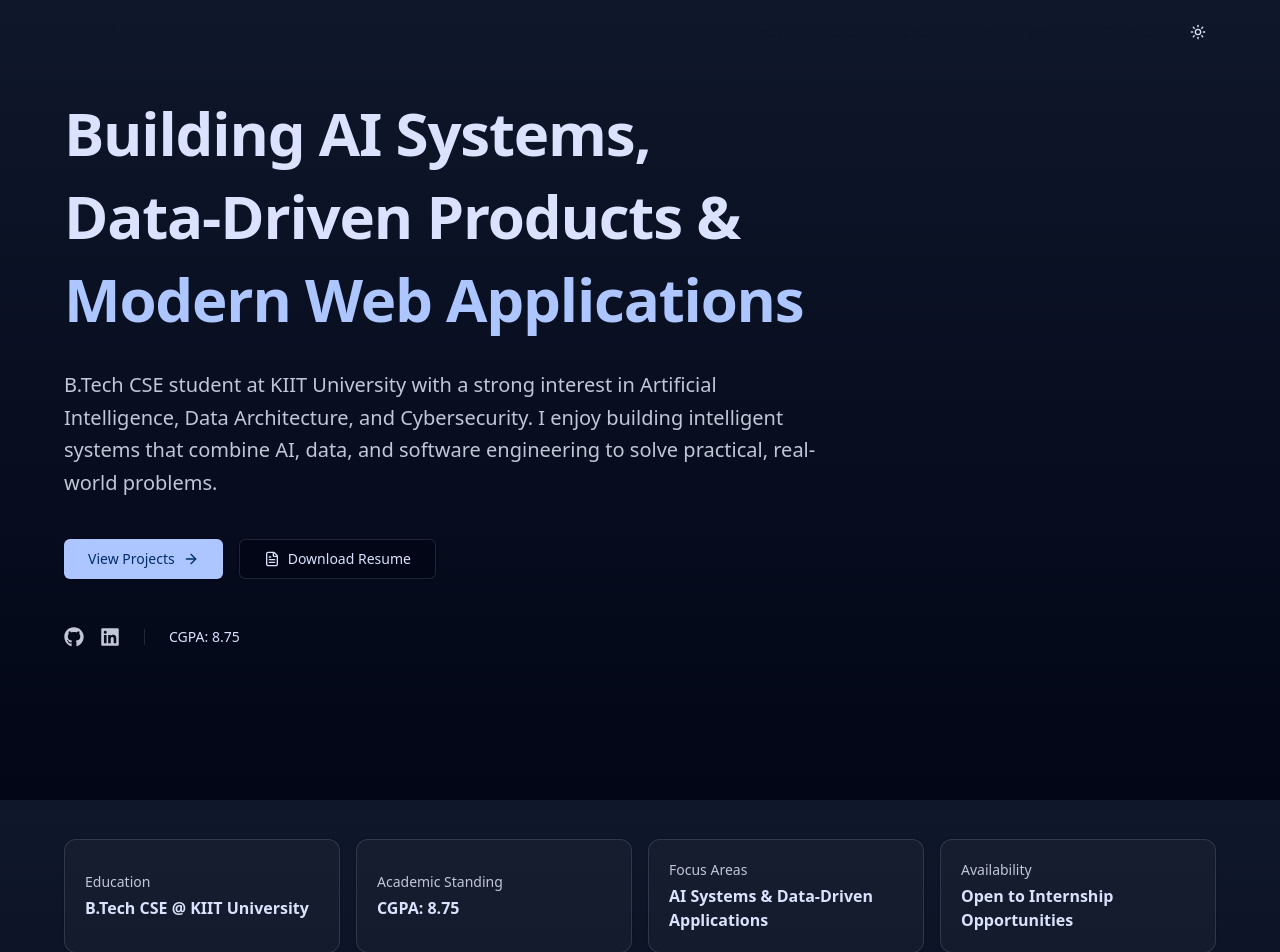
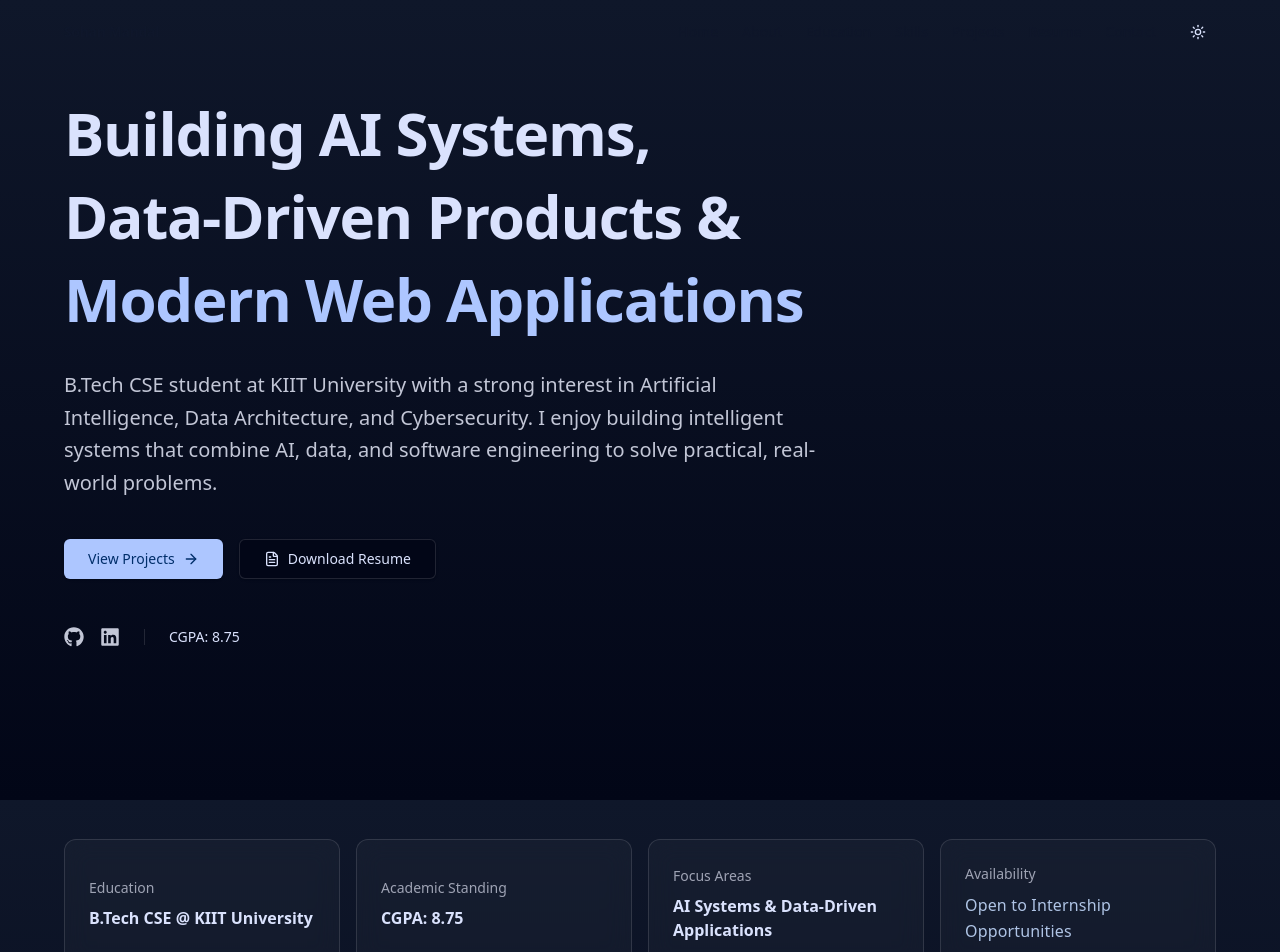
Before and after one commit to sohan1611/Portfolio, a Next.js app: page / in a window 1280 px wide. Shown: the top 952 px of the page. Built offline with nearby package versions, Linux system fonts and the light colour scheme; no server answers.

Commit message:
Refine availability card typography and subtle accent color

```diff
--- a/src/components/sections/Highlights.tsx
+++ b/src/components/sections/Highlights.tsx
@@ -6,9 +6,15 @@ export function Highlights() {
     <Section id="highlights" className="pt-0 pb-16 md:pb-24">
       <div className="grid grid-cols-1 sm:grid-cols-2 lg:grid-cols-4 gap-4">
         {portfolioData.highlights.map((highlight, index) => (
-          <div key={index} className="p-5 rounded-xl bg-card border border-border shadow-sm flex flex-col justify-center">
-            <span className="text-sm font-medium text-muted-foreground mb-1">{highlight.title}</span>
-            <span className="text-base font-semibold text-foreground">{highlight.value}</span>
+          <div key={index} className="p-6 rounded-xl glass-surface flex flex-col justify-center transition-colors">
+            <span className="text-sm font-display font-medium text-muted-foreground/80 mb-2">{highlight.title}</span>
+            <span className={`text-base ${
+              highlight.title === "Availability"
+                ? "font-medium text-[#AFC4E5] tracking-[0.01em] leading-relaxed"
+                : "font-display font-semibold text-foreground"
+            }`}>
+              {highlight.value}
+            </span>
           </div>
         ))}
       </div>
```
